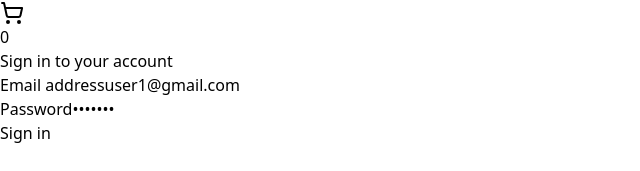
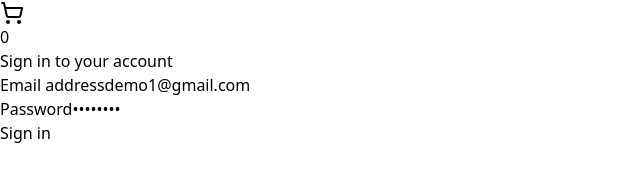
Before and after one commit to Gurnav224/Shopalyst, a React (Vite) app in the folder frontend/: page /login in a window 1280 px wide. Shown: the part 193-364 px from the top of the page, without its empty margins (0-640 px from the left). Built offline with nearby package versions, Linux system fonts and the light colour scheme; no server answers.

Commit message:
change demo user

```diff
--- a/frontend/src/pages/LoginForm.jsx
+++ b/frontend/src/pages/LoginForm.jsx
@@ -4,8 +4,8 @@ import { useNavigate } from "react-router-dom";
 import { ToastContainer , toast} from "react-toastify";
 
 const LoginForm = () => {
-  const [email, setEmail] = useState("user1@gmail.com");
-  const [password, setPassword] = useState("user123");
+  const [email, setEmail] = useState("demo1@gmail.com");
+  const [password, setPassword] = useState("demo@123");
   const [error, setError] = useState("");
   const navigate = useNavigate()
 
@@ -34,7 +34,7 @@ const LoginForm = () => {
             Sign in to your account
           </h2>
         </div>
-        <form className="mt-8 space-y-6" onSubmit={handleSubmit}>
+        <form className="mt-8 space-y-6" onSubmit={handleSubmit} method="POST">
           <div className="rounded-md shadow-sm space-y-4">
             <div>
               <label htmlFor="email" className="sr-only">
```
